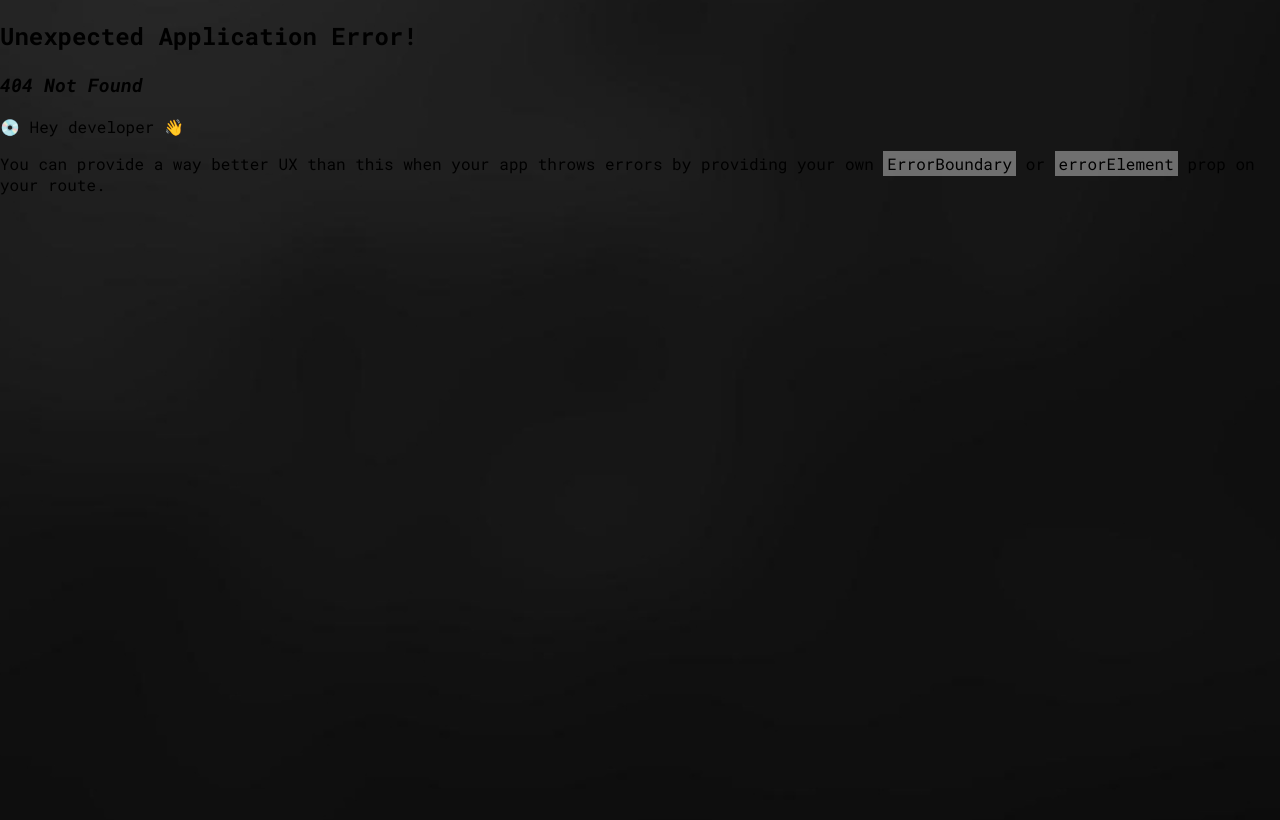
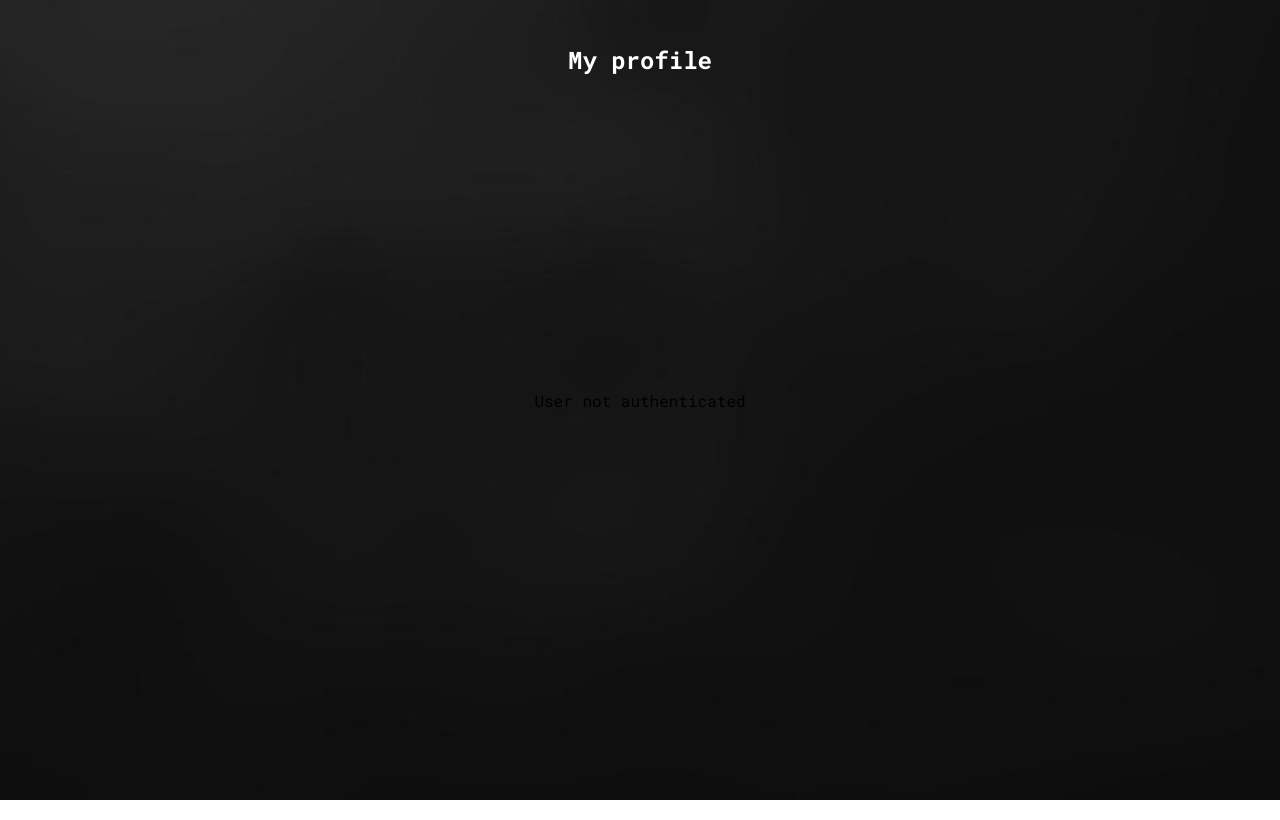
Before and after one commit to Mithun-04/Wrokflow_Management, a React (Vite) app in the folder demo/: page /profile in a window 1280 px wide. Before the commit this address had no page. Built offline with nearby package versions, Linux system fonts and the light colour scheme.

Commit message:
last commit

```diff
--- a/demo/src/App.jsx
+++ b/demo/src/App.jsx
@@ -15,6 +15,7 @@ import About from "./Components/About.jsx";
 import Contact from "./Components/ContactUs.jsx";
 import Dashboard from "./Components/DashBoard.jsx";
 import ProtectedRoute from "./Components/ProtectedRoute"; // Import the ProtectedRoute component
+import Profile from "./Components/profile";
 
 const App = () => {
   useEffect(() => {
@@ -37,6 +38,8 @@ const App = () => {
             </ProtectedRoute>
           }
         />
+        <Route path="profile" element={<Profile/>} />
+
       </>
     )
   );
--- a/demo/src/Components/DashBoard.jsx
+++ b/demo/src/Components/DashBoard.jsx
@@ -3,14 +3,20 @@ import '../styles/DashBoard.css'
 import { RiAccountCircleLine } from "react-icons/ri";
 import CardLayout from './Taskprogress';
 import Carousel from './projects';
+import { useNavigate } from "react-router-dom";
+import profile from './profile';
 
 function DashBoard() {
+  const navigate = useNavigate();
   return (
     <div className='dashboard-container'>
         <div className='dashboard-topbar'>
             <h1>Dashboard</h1>
 
-            <RiAccountCircleLine className='profile-icon' />
+        <RiAccountCircleLine
+          onClick={() => navigate("/profile")}
+          className="profile-icon"
+        />
 
         </div>
         <div style={{ display: "flex", justifyContent: "flex-end", padding: "20px" }}>
--- a/demo/src/Components/SignUpForm.jsx
+++ b/demo/src/Components/SignUpForm.jsx
@@ -10,13 +10,23 @@ const SignUpForm = ({ toggleForm }) => {
 
     const handleSignUp = async (e) => {
         e.preventDefault();
-        const { error } = await supabase.auth.signUp({
+        const { data,error } = await supabase.auth.signUp({
             email,
             password,
         });
         if (error) {
             setError(error.message);
-        } else {
+            return;
+        }
+        if (data.user) {
+            // Insert username and email into the "profiles" table
+            await supabase.from("profiles").insert([
+                {
+                    id: data.user.id, // Use the user's Supabase Auth ID
+                    email,
+                },
+            ]);
+
             alert("Account created successfully! Please log in.");
             toggleForm(); // Switch to login form after successful signup
         }
--- /dev/null
+++ b/demo/src/Components/profile.css
@@ -0,0 +1,40 @@
+* {
+    font-family: "Roboto Mono", serif;
+    list-style-type: none;
+}
+
+
+
+
+
+.page {
+    display: flex;
+    justify-content: center;
+    align-items: center;
+    height: 100vh; /* Full viewport height */
+}
+
+.profile {
+    padding: 20px;
+    background: #1e1e1e;
+    border-radius: 10px;
+    box-shadow: 0px 4px 10px rgba(0, 0, 0, 0.1);
+    text-align: center;
+    width: 500px;
+    color: white;
+}
+
+.heading {
+    color: white;
+    position: absolute;
+    top: 20px; /* Adjust the top spacing */
+    text-align: center;
+    font-size: 24px;
+    font-weight: bold;
+}
+
+
+* {
+    font-family: "Roboto Mono", serif;
+    list-style-type: none;
+}
--- /dev/null
+++ b/demo/src/Components/profile.jsx
@@ -0,0 +1,44 @@
+import { useEffect, useState } from 'react';
+import './profile.css';
+import { supabase } from './supabaseClient';
+
+function Profile() {
+    const [fetchError, setFetchError] = useState(null);
+    const [profile, setProfile] = useState(null);
+
+    useEffect(() => {
+        const fetchProfile = async () => {
+            const { data, error } = await supabase.auth.getUser();
+
+
+            if (error || !data?.user) {
+                setFetchError('User not authenticated');
+                setProfile(null);
+                return;
+            }
+
+            setProfile(data.user);
+            setFetchError(null);
+        };
+
+        fetchProfile();
+    }, []);
+
+    return (
+        <div className="page">
+            {fetchError && <p>{fetchError}</p>}
+            <h3 className="heading">
+                My profile
+            </h3>
+            {profile && (
+                <div className="profile">
+                    <p>Email: {profile.email}</p>
+
+
+                </div>
+            )}
+        </div>
+    );
+}
+
+export default Profile;
```
